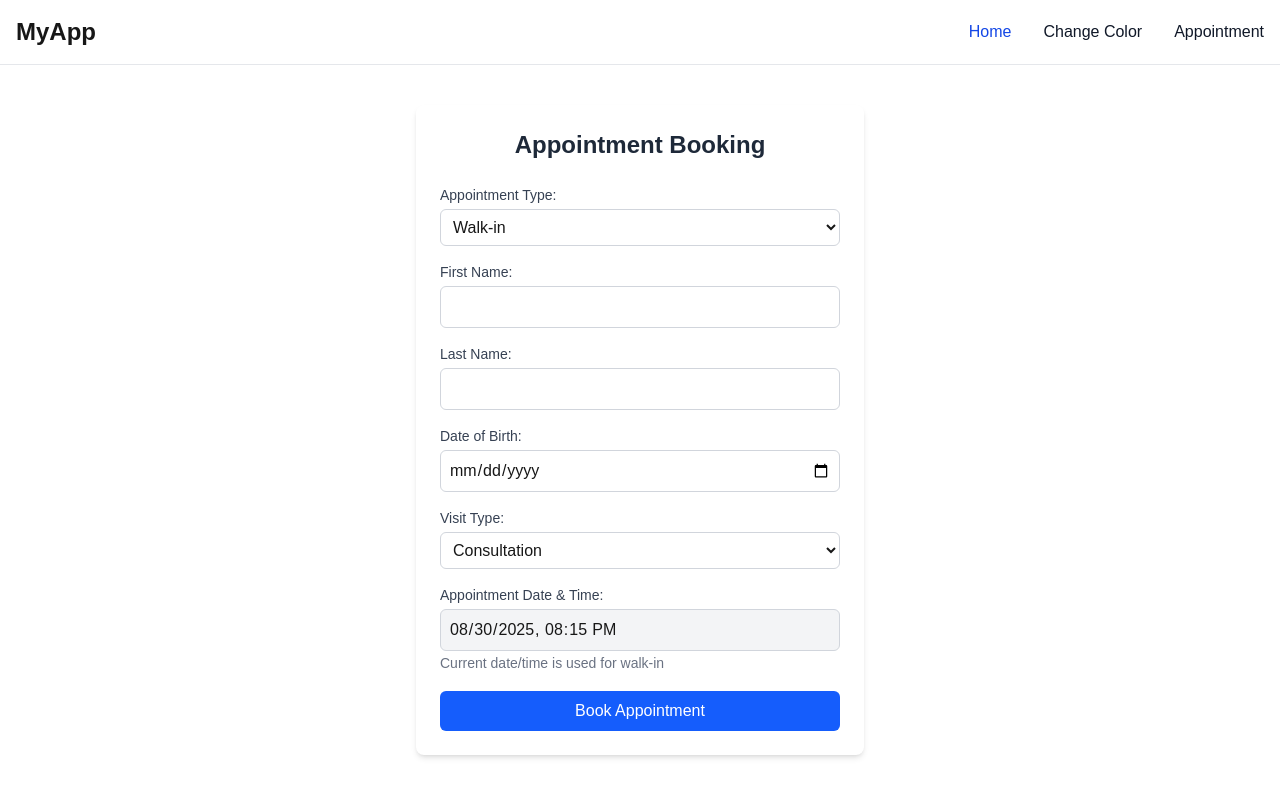
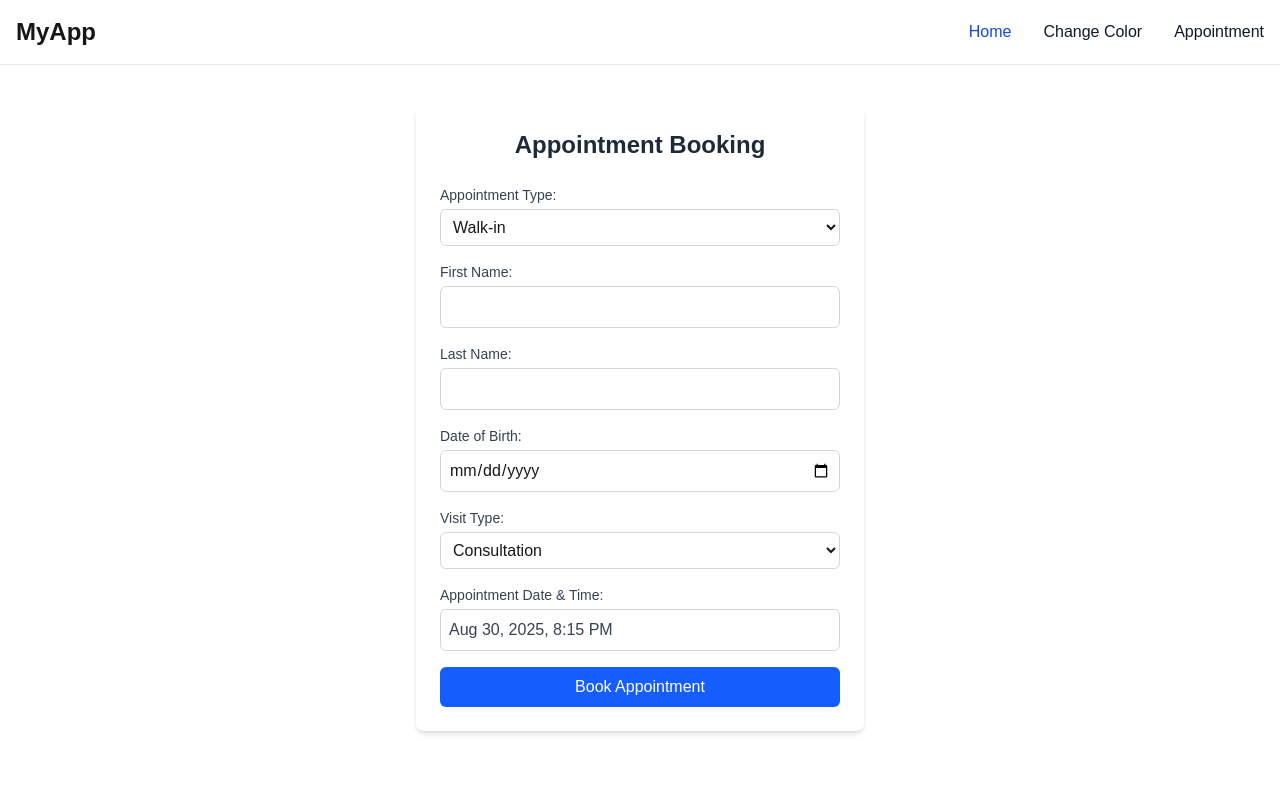
Before and after one commit to fullstack-yousuf/next-firstapp, a Next.js app: page /form in a window 1280 px wide. Shown: the top 796 px of the page. Built offline with nearby package versions, Linux system fonts and the light colour scheme.

Commit message:
form update

```diff
--- a/app/form/page.js
+++ b/app/form/page.js
@@ -4,11 +4,7 @@ import { useState, useEffect } from "react";
 
 const Page = () => {
   const today = new Date();
-  const maxDobDate = new Date(
-    today.getFullYear() - 18,
-    today.getMonth(),
-    today.getDate() + 1
-  );
+  const maxDobDate = new Date(today.getFullYear() - 18, 11, 31);
   const maxDob = maxDobDate.toISOString().split("T")[0];
 
   const [formData, setFormData] = useState({
@@ -21,27 +17,33 @@ const Page = () => {
   });
 
   const [errors, setErrors] = useState({});
+  const [liveTime, setLiveTime] = useState("");
 
-  // Auto-set current datetime if walk-in (live update)
+  // Auto-update live time if walk-in
   useEffect(() => {
     if (formData.appointmentType === "walkin") {
-      const updateNow = () => {
+      const updateTime = () => {
         const now = new Date();
         const formattedNow = now.toISOString().slice(0, 16); // yyyy-MM-ddTHH:mm
         setFormData((prev) => ({ ...prev, datetime: formattedNow }));
+        setLiveTime(
+          now.toLocaleString("en-US", {
+            dateStyle: "medium",
+            timeStyle: "short",
+          })
+        );
       };
 
-      updateNow(); // set immediately
-      const interval = setInterval(updateNow, 60000); // update every 1 min
+      updateTime(); // set immediately
+      const timer = setInterval(updateTime, 1000); // update every sec
 
-      return () => clearInterval(interval); // cleanup
+      return () => clearInterval(timer);
     }
   }, [formData.appointmentType]);
 
   const handleChange = (e) => {
     const { name, value } = e.target;
     setFormData((prev) => ({ ...prev, [name]: value }));
-
     if (errors[name]) {
       setErrors((prev) => ({ ...prev, [name]: null }));
     }
@@ -168,23 +170,25 @@ const Page = () => {
           <label className="block text-sm font-medium text-gray-700 mb-1">
             Appointment Date & Time:
           </label>
+
+          {formData.appointmentType === "walkin" ? (
+            <div className="w-full p-2 border border-gray-300 rounded-md text-gray-700 dark:bg-gray-100 ">
+              {liveTime || "Loading current time..."}
+            </div>
+          ) : (
             <input
               type="datetime-local"
               name="datetime"
               value={formData.datetime}
               onChange={handleChange}
-            disabled={formData.appointmentType === "walkin"}
               className={`w-full p-2 border rounded-md dark:bg-gray-100 dark:text-black ${
                 errors.datetime ? "border-red-500" : "border-gray-300"
-            } ${formData.appointmentType === "walkin" ? "bg-gray-100" : ""}`}
+              }`}
             />
+          )}
+
           {errors.datetime && (
             <span className="text-red-500 text-sm">{errors.datetime}</span>
-          )}
-          {formData.appointmentType === "walkin" && (
-            <span className="text-gray-500 text-sm">
-              Current date/time is used for walk-in
-            </span>
           )}
         </div>
 
```
Lines whose indentation alone changed are shown as unchanged.
